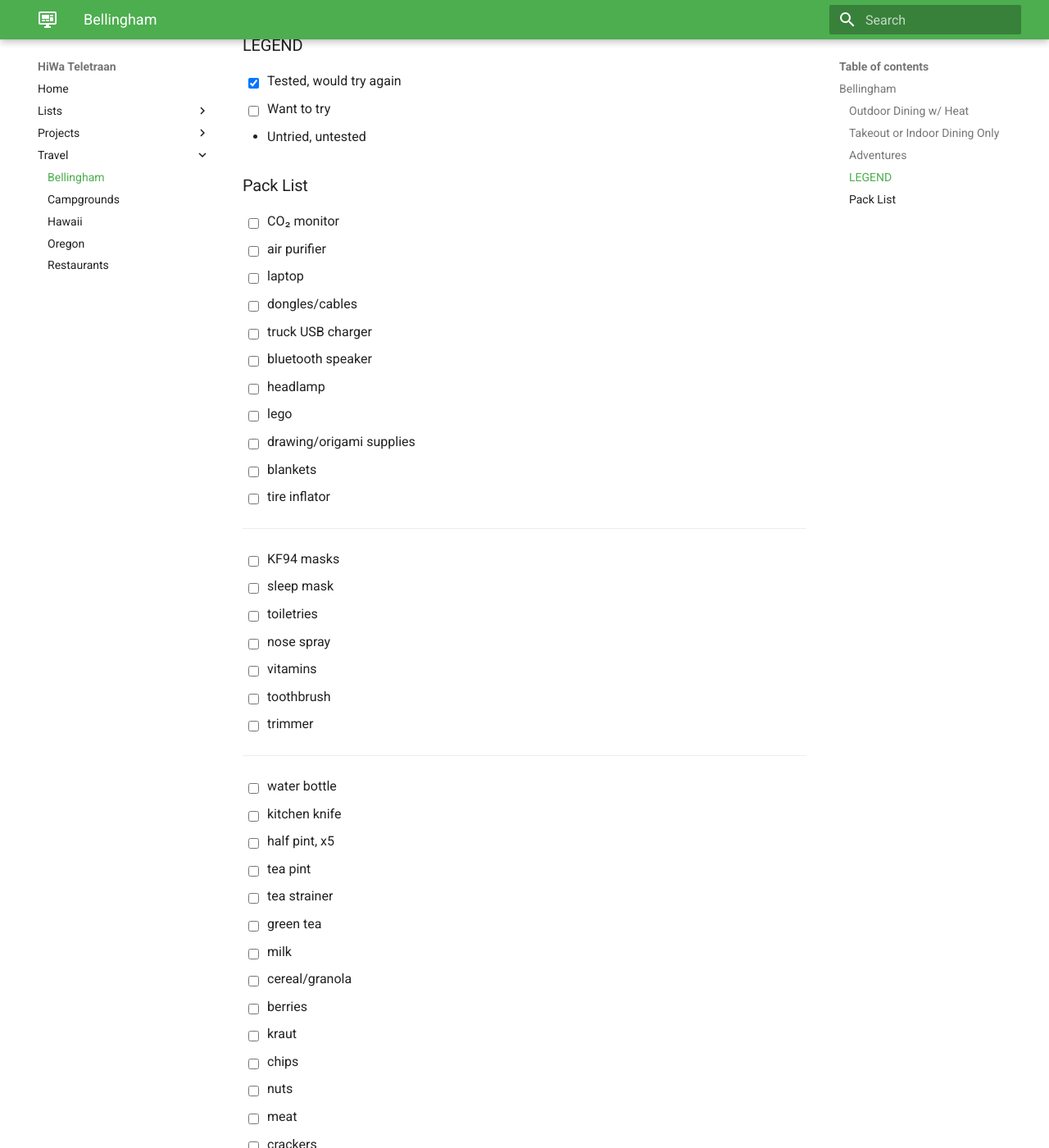
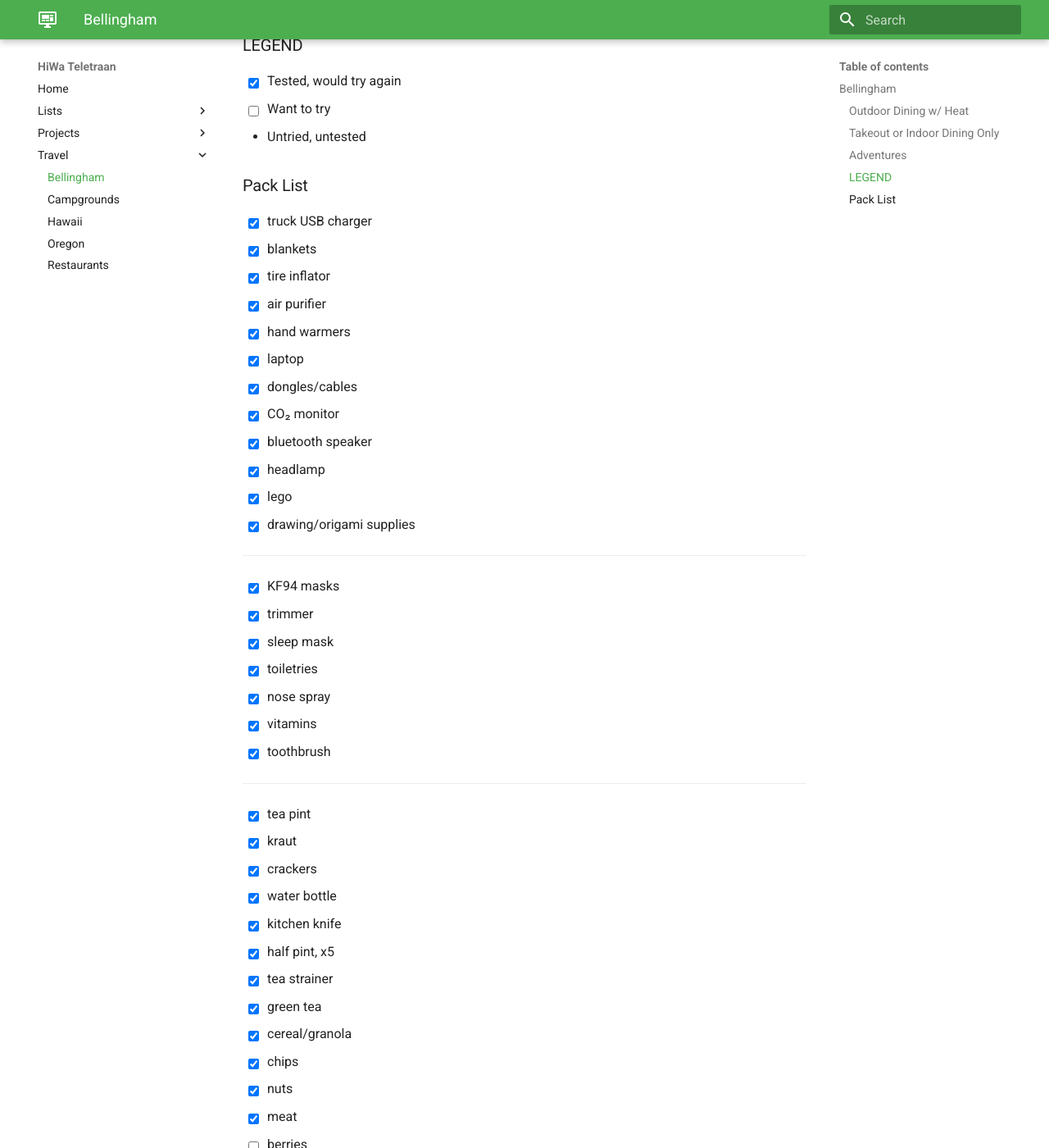
Before and after one commit to hiwa-house/teletraan, an MkDocs documentation site: the page built from docs/travel/bellingham.md, in a window 1280 px wide and 1400 px high, scrolled down 2147 px. Shown: the whole window at 82% size. Built offline with MkDocs 1.6.1 and Material for MkDocs 9.7.7, drawn with Linux system fonts in a browser that asks for light colours; comment, search, counter and statistics services are not loaded; some of the changed text lies outside the part shown.

Commit message:
Update bellingham.md

```diff
--- a/docs/travel/bellingham.md
+++ b/docs/travel/bellingham.md
@@ -64,60 +64,61 @@
 - Untried, untested
 
 ### Pack List
-- [ ] CO₂ monitor
-- [ ] air purifier
-- [ ] laptop
-- [ ] dongles/cables
-- [ ] truck USB charger
-- [ ] bluetooth speaker
-- [ ] headlamp
-- [ ] lego
-- [ ] drawing/origami supplies
-- [ ] blankets
-- [ ] tire inflator
+- [X] truck USB charger
+- [X] blankets
+- [X] tire inflator
+- [X] air purifier
+- [X] hand warmers
+- [X] laptop
+- [X] dongles/cables
+- [X] CO₂ monitor
+- [X] bluetooth speaker
+- [X] headlamp
+- [X] lego
+- [X] drawing/origami supplies
 ---
-- [ ] KF94 masks
-- [ ] sleep mask
-- [ ] toiletries
-- [ ] nose spray
-- [ ] vitamins
-- [ ] toothbrush
-- [ ] trimmer
+- [X] KF94 masks
+- [X] trimmer
+- [X] sleep mask
+- [X] toiletries
+- [X] nose spray
+- [X] vitamins
+- [X] toothbrush
 ---
-- [ ] water bottle
-- [ ] kitchen knife
-- [ ] half pint, x5
-- [ ] tea pint
-- [ ] tea strainer
-- [ ] green tea
+- [X] tea pint
+- [X] kraut
+- [X] crackers
+- [X] water bottle
+- [X] kitchen knife
+- [X] half pint, x5
+- [X] tea strainer
+- [X] green tea
+- [X] cereal/granola
+- [X] chips
+- [X] nuts
+- [X] meat
+- [ ] berries
 - [ ] milk
-- [ ] cereal/granola
-- [ ] berries
-- [ ] kraut
-- [ ] chips
-- [ ] nuts
-- [ ] meat
-- [ ] crackers
 - [ ] dip
 ---
-- [ ] snow gear?
-- [ ] boots?
-- [ ] hiking shoes
-- [ ] underwear, x3
-- [ ] t-shirts, x3
-- [ ] pajama pants
-- [ ] sweats
-- [ ] jeans
-- [ ] thermal pants
-- [ ] thermal shirt, x3
-- [ ] wool shirt, x2
-- [ ] wool socks, x3
-- [ ] thick wool socks
-- [ ] thick hoodie
-- [ ] puffy vest
-- [ ] belt
-- [ ] beanie
+- [X] boots?
+- [X] hiking shoes
+- [X] snow gear?
+- [X] beanie
+- [X] puffy vest
+- [X] underwear, x3
+- [X] t-shirts, x3
+- [X] pajama pants
+- [X] sweats
+- [X] jeans
+- [X] thermal pants
+- [X] thermal shirt, x3
+- [X] wool shirt, x2
+- [X] wool socks, x3
+- [X] thick wool socks
+- [X] thick hoodie
+- [X] belt
 ---
 - [X] USPS freeze
 - [ ] lock shed
-- [ ] security timer light
+- [X] security timer light
```
